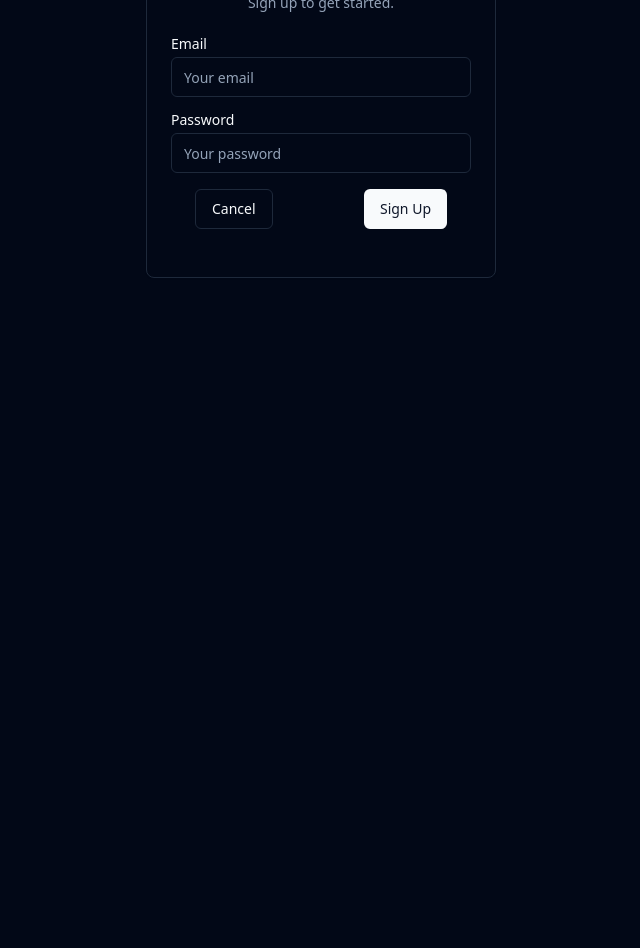
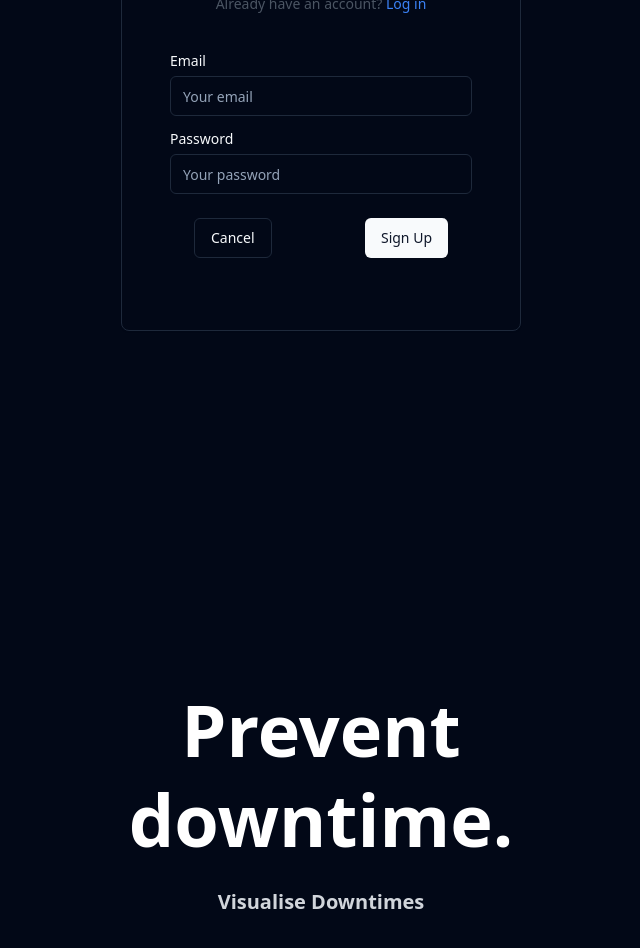
Before and after one commit to Atharva-Kanherkar/uptime-monitor, a React (Vite) app in the folder frontend/uptime-frontend/: page /signup in a window 1280 px wide. Shown: the part 360-1308 px from the top of the page, without its empty margins (319-959 px from the left). Before the commit the page ends 868 px from the top, so only its background shows below. Built offline with nearby package versions, Linux system fonts and the light colour scheme.

Commit message:
Beautified main page

```diff
--- a/frontend/uptime-frontend/package.json
+++ b/frontend/uptime-frontend/package.json
@@ -18,6 +18,7 @@
     "@radix-ui/react-slot": "^1.1.0",
     "class-variance-authority": "^0.7.0",
     "clsx": "^2.1.1",
+    "framer-motion": "^11.3.8",
     "graphql": "^16.9.0",
     "lucide-react": "^0.412.0",
     "react": "^18.3.1",
--- a/frontend/uptime-frontend/src/index.css
+++ b/frontend/uptime-frontend/src/index.css
@@ -1,3 +1,6 @@
+
+@import url('https://fonts.googleapis.com/css2?family=Montserrat:wght@900&display=swap');
+
 @tailwind base;
 @tailwind components;
 @tailwind utilities;
--- a/frontend/uptime-frontend/src/pages/AppContent.tsx
+++ b/frontend/uptime-frontend/src/pages/AppContent.tsx
@@ -4,6 +4,7 @@ import SignUp from './SignUp';
 import SignIn from './SignIn';
 import { FaArrowLeft } from 'react-icons/fa';
 import { Link, Route, Routes, useLocation } from "react-router-dom";
+import HeroSection from "./main";
 
 function AppContent() {
   const location = useLocation();
@@ -33,6 +34,9 @@ function AppContent() {
         <Route path="/signin" element={<SignIn />} />
         {/* Add other routes here */}
       </Routes>
+      <div>
+        <HeroSection />
+      </div>
     </ThemeProvider>
   );
 }
--- a/frontend/uptime-frontend/src/pages/SignUp.tsx
+++ b/frontend/uptime-frontend/src/pages/SignUp.tsx
@@ -42,29 +42,30 @@ function Signup() {
 
   return (
     <div className="flex items-center justify-center min-h-screen">
-      <Card className="w-[350px]">
-        <CardHeader className="flex flex-col items-center text-center">
-          <CardTitle>Create Account</CardTitle>
-          <CardDescription>Sign up to get started.</CardDescription>
+      <Card className="w-[400px] p-6"> {/* Increased width and padding */}
+        <CardHeader className="flex flex-col items-center text-center mb-4">
+          <CardTitle className="text-xl font-semibold">Create Account</CardTitle>
+          <CardDescription className="text-sm text-gray-600">Sign up to get started.</CardDescription>
+          <CardDescription className="text-sm text-gray-600 mt-2">Already have an account? <a href="/signin" className="text-blue-500 hover:underline">Log in</a></CardDescription>
         </CardHeader>
         <CardContent>
           <form onSubmit={handleSubmit}>
-            <div className="grid w-full items-center gap-4">
-              <div className="flex flex-col space-y-1.5">
+            <div className="space-y-4"> {/* Space between form elements */}
+              <div className="flex flex-col space-y-2">
                 <Label htmlFor="email">Email</Label>
                 <Input id="email" type="email" placeholder="Your email" value={formData.email} onChange={handleChange} />
               </div>
-              <div className="flex flex-col space-y-1.5">
+              <div className="flex flex-col space-y-2">
                 <Label htmlFor="password">Password</Label>
                 <Input id="password" type="password" placeholder="Your password" value={formData.password} onChange={handleChange} />
               </div>
             </div>
-            <CardFooter className="flex justify-between mt-4">
+            <CardFooter className="flex justify-between mt-6"> {/* Increased margin-top */}
               <Button variant="outline" type="button">Cancel</Button>
               <Button type="submit" disabled={loading}>Sign Up</Button>
             </CardFooter>
           </form>
-          {error && <p>Error: {error.message}</p>}
+          {error && <p className="text-red-600 mt-4">Error: {error.message}</p>} {/* Error message styling */}
         </CardContent>
       </Card>
     </div>
--- /dev/null
+++ b/frontend/uptime-frontend/src/pages/main.tsx
@@ -0,0 +1,55 @@
+import React, { useState, useEffect } from 'react';
+import { motion, AnimatePresence } from 'framer-motion';
+
+const HeroSection: React.FC = () => {
+  const [dynamicText, setDynamicText] = useState('Predict Downtimes');
+  const texts = ['Predict Downtimes', 'Visualise Downtimes', "AI-Powered Uptime", "Zero Downtime AI"];
+
+  useEffect(() => {
+    const interval = setInterval(() => {
+      setDynamicText((prevText) => {
+        const currentIndex = texts.indexOf(prevText);
+        const nextIndex = (currentIndex + 1) % texts.length;
+        return texts[nextIndex];
+      });
+    }, 3000);
+
+    return () => clearInterval(interval);
+  }, []);
+
+  return (
+    <div style={styles.heroSection} className="flex flex-col items-center text-center p-4">
+      <motion.h1
+        initial={{ opacity: 0, y: 50 }}
+        animate={{ opacity: 1, y: 0 }}
+        transition={{ duration: 1, delay: 0.5, ease: "easeOut" }}
+        className="text-7xl font-bold text-white leading-tight"
+      >
+        Prevent
+        <br />
+        downtime.
+      </motion.h1>
+      <AnimatePresence mode="wait">
+        <motion.p
+          key={dynamicText}
+          initial={{ opacity: 0, y: 20 }}
+          animate={{ opacity: 1, y: 0 }}
+          exit={{ opacity: 0, y: -20 }}
+          transition={{ duration: 0.5 }}
+          className="text-xl text-gray-300 mt-6 font-bold max-w-xl"
+        >
+          {dynamicText}
+        </motion.p>
+      </AnimatePresence>
+    </div>
+  );
+};
+
+const styles: { heroSection: React.CSSProperties } = {
+  heroSection: {
+    minHeight: '70vh', // Adjust this value to move the content up or down
+    marginTop: '20vh', // Adjust this value to control the space above
+  },
+};
+
+export default HeroSection;
```
Also changed, not shown: frontend/uptime-frontend/src/components/webchecker.tsx (added, +13 -0 lines), 1 other file (tests, documents, lock files or other folders).
